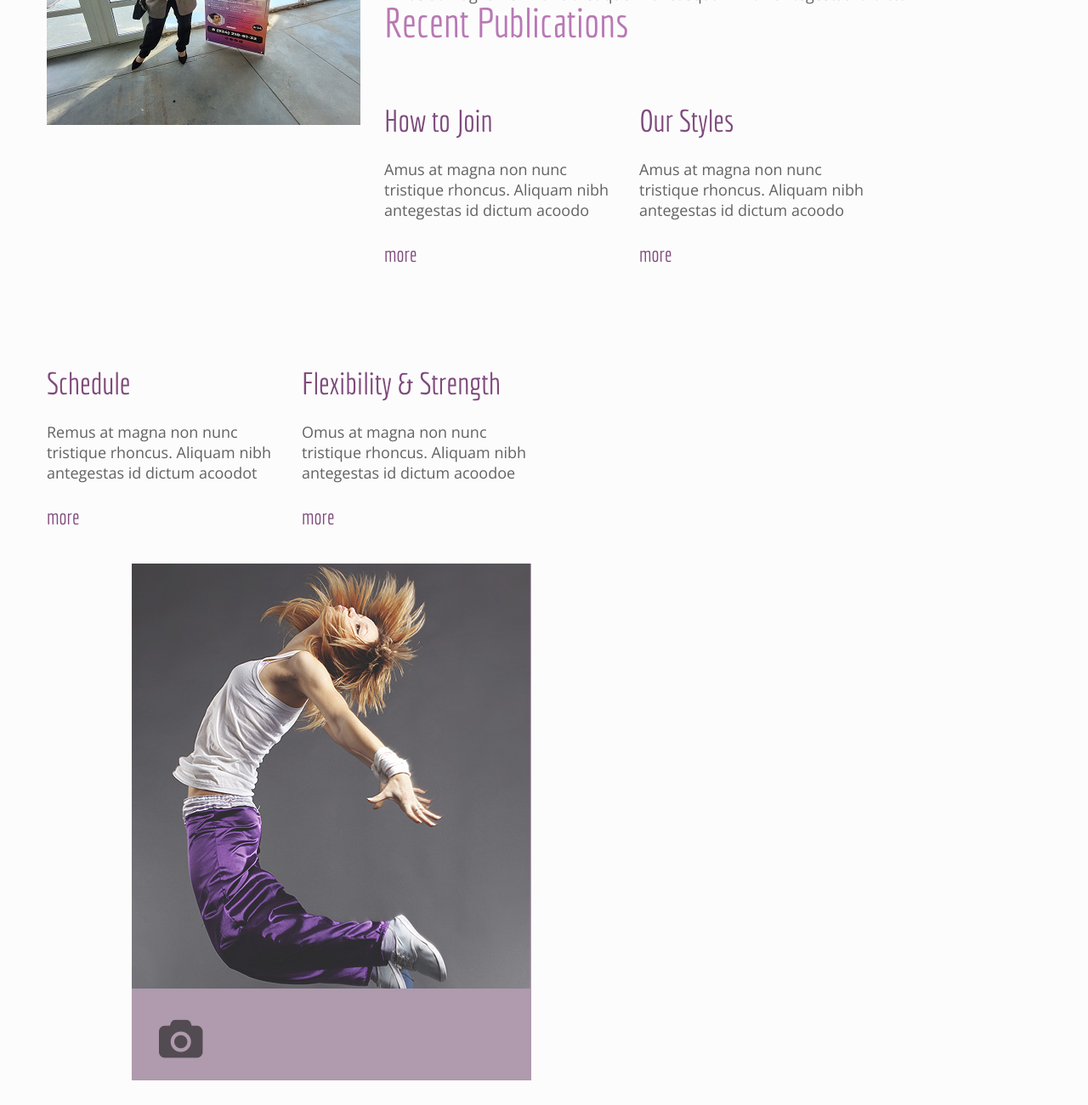
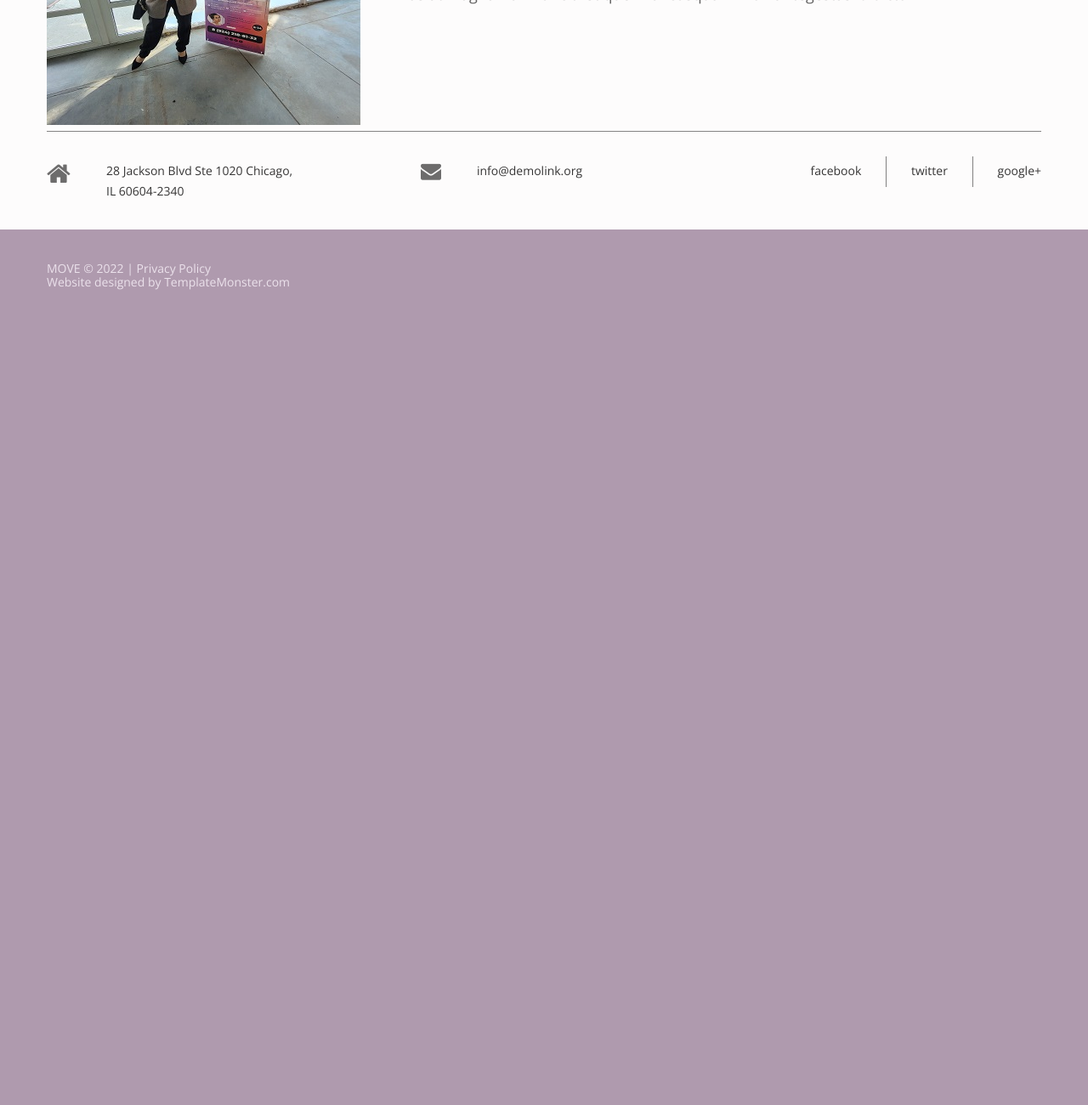
Before and after one commit to niktugov/Zvezdniy-dance.github.io, a plain HTML site: page index.html in a window 1280 px wide. Shown: the part 1360-2660 px from the top of the page at 85% size. After the commit the page ends 1738 px from the top, so only its background shows below. Drawn offline with nearby package versions, Linux system fonts and the light colour scheme.

Commit message:
initial commit

```diff
--- a/index.html
+++ b/index.html
@@ -113,52 +113,6 @@
       <p>Find more about this <a href="http://blog.templatemonster.com/free-website-templates/" rel="nofollow" class="color1">goodie</a> in the post on the blog. </p>
       <p> <a href="http://www.templatemonster.com/properties/topic/education-books/" rel="nofollow" class="color1">Education website templates</a> are presented in the same name category at TemplateMonster.com. </p>
       Amus at magna non nunc tristique rhoncusquam nibh antegestas id dictum
-
-      <h3>Recent Publications</h3>
-      <div class="grid_3 alpha">
-        <div class="block-1">
-          <h4 class="color1"><a href="#">How to Join</a></h4>
-          Amus at magna non nunc tristique rhoncus. Aliquam nibh antegestas id dictum acoodo
-          <br>
-          <a href="#" class="link-1">more</a>
-        </div>
-      </div>
-      <div class="grid_3 omega">
-        <div class="block-1">
-          <h4 class="color1"><a href="#">Our Styles</a></h4>
-          Amus at magna non nunc tristique rhoncus. Aliquam nibh antegestas id dictum acoodo
-          <br>
-          <a href="#" class="link-1">more</a>
-        </div>
-      </div>
-      <div class="grid_3 alpha">
-        <div class="block-1">
-          <h4 class="color1"><a href="#">Schedule</a></h4>
-          Remus at magna non nunc tristique rhoncus. Aliquam nibh antegestas id dictum acoodot
-          <br>
-          <a href="#" class="link-1">more</a>
-        </div>
-      </div>
-      <div class="grid_3 omega">
-        <div class="block-1">
-          <h4 class="color1"><a href="#">Flexibility &amp; Strength</a></h4>
-          Omus at magna non nunc tristique rhoncus. Aliquam nibh antegestas id dictum acoodoe
-          <br>
-          <a href="#" class="link-1">more</a>
-        </div>
-      </div>
-      <div class="clear"></div>
-    </div>
-    <div class="grid_5 prefix_1 gallery">
-      <a href="images/big1.jpg" class="gall_item">
-        <img src="images/page1_img2.jpg" alt="">
-        <div class="gall_bot">
-          <div class="fa fa-camera"></div>
-        </div>
-      </a>
-    </div>
-    <div class="clear"></div>
-  </div>
 </section>
 <div class="footer-top">
   <div class="container_12">
```
